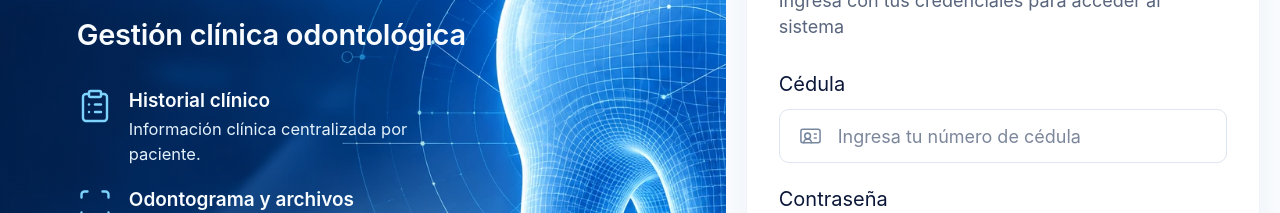
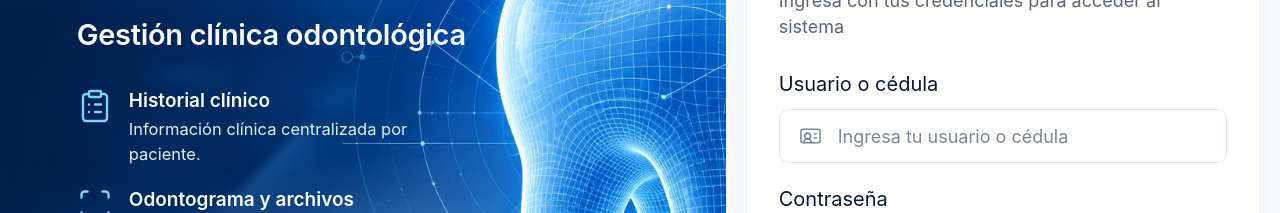
Before and after one commit to Jordyfr2004/proyect_clinico, a React (Vite) app in the folder frontend-web/: page /login in a window 1280 px wide. Shown: the part 203-416 px from the top of the page. Built offline with nearby package versions, Linux system fonts and the light colour scheme; no server answers.

Commit message:
actualizado de login

```diff
--- a/frontend-web/src/features/auth/LoginPage.tsx
+++ b/frontend-web/src/features/auth/LoginPage.tsx
@@ -39,7 +39,7 @@ export function LoginPage() {
         <p className="login-description">Ingresa con tus credenciales para acceder al sistema</p>
         <form className="login-form" noValidate onChange={() => setLoginError(null)} onSubmit={handleSubmit(onSubmit)}>
           <div className="login-field">
-            <label htmlFor="username">Cédula</label>
+            <label htmlFor="username">Usuario o cédula</label>
             <div className="login-input-wrap">
               <IdCard aria-hidden="true" className="login-input-icon"/>
               <input
@@ -48,7 +48,7 @@ export function LoginPage() {
                 autoComplete="username"
                 className="login-input"
                 id="username"
-                placeholder="Ingresa tu número de cédula"
+                placeholder="Ingresa tu usuario o cédula"
                 type="text"
                 {...register('username')}
               />
```
Also changed, not shown: 2 other files (tests, documents, lock files or other folders).
